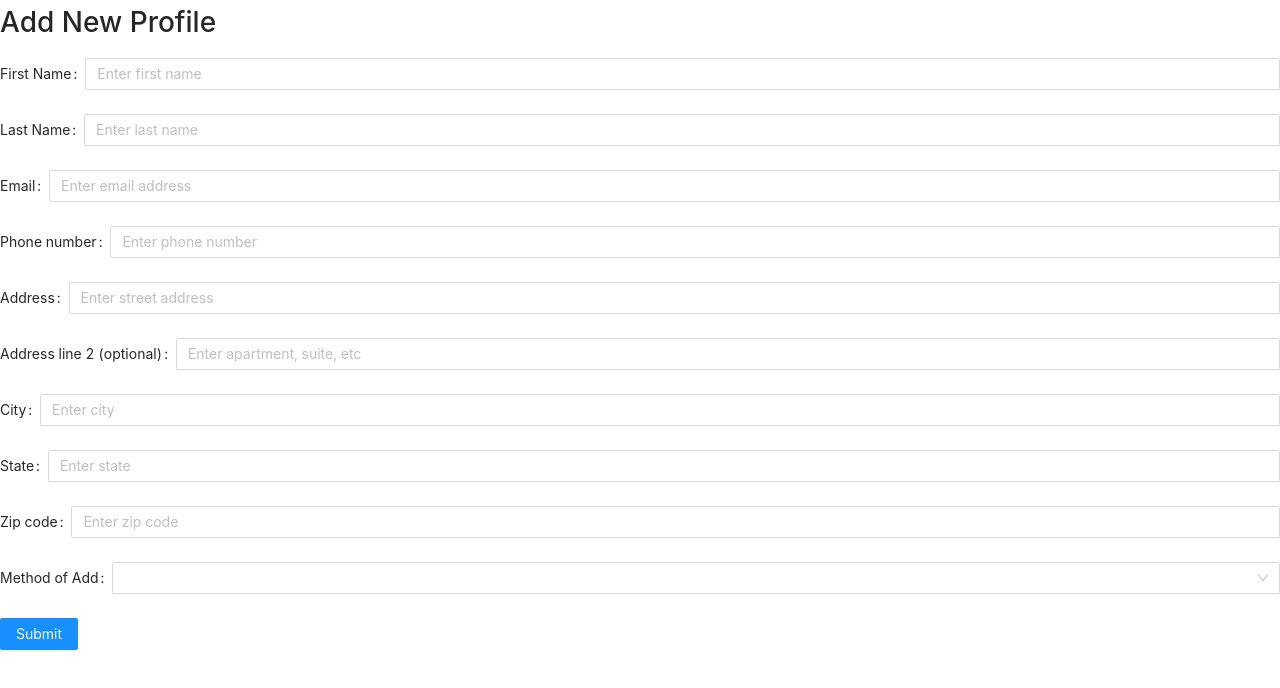
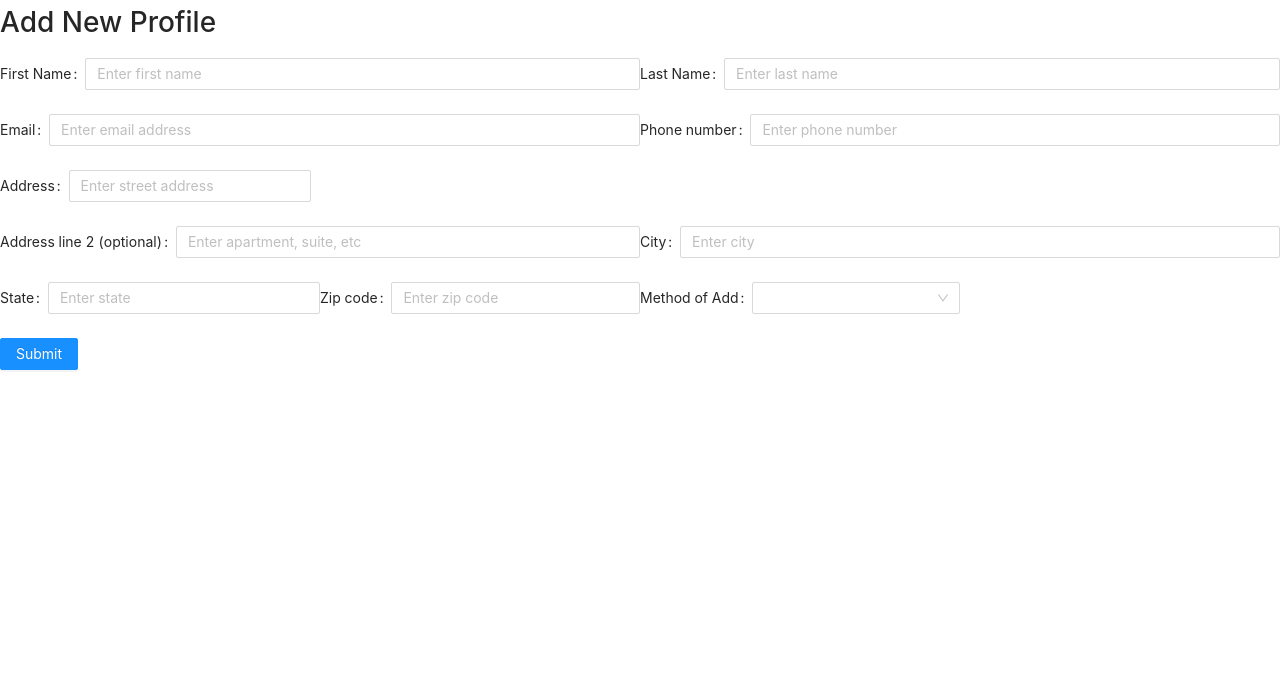
Before and after one commit to BloomTech-Labs/beerthoven-fe, a React (Create React App) app: page /people in a window 1280 px wide. Shown: the top 688 px of the page. Built offline with nearby package versions, Linux system fonts and the light colour scheme.

Commit message:
Styling for People form
Co-authored-by: ebisLab <ebaiden@techie.com>
Co-authored-by: Nolan Picini <nolanpic@gmail.com>

```diff
--- a/src/App.js
+++ b/src/App.js
@@ -8,6 +8,8 @@ import PeopleForm from './components/forms/PeopleForm';
 import EventForm from './components/forms/EventForm';
 import BackDrop from './components/BackDrop/BackDrop';
 import TicketForm from './components/forms/TicketForm';
+import VolunteerForm from './components/forms/VolunteerForm';
+
 
 function App () {
 	return (
@@ -22,6 +24,9 @@ function App () {
 				<Route path='/people'>
 					<PeopleForm />
 				</Route>
+				<Route path='/volunteer'>
+					<VolunteerForm />
+				</Route>
         <Route path="/event">
           <EventForm />
         </Route>
--- a/src/components/forms/PeopleForm.js
+++ b/src/components/forms/PeopleForm.js
@@ -1,56 +1,77 @@
 import React from 'react';
 import { useForm } from 'react-hook-form';
 
-import { Form, Input, Button, Select } from 'antd';
+import { Form, Input, Button, Select, Row, Col } from 'antd';
 
 const {Option} = Select;
 
 const PeopleForm = () => {
-	const { register, handleSubmit, errors, reset } = useForm();
-	const submitHandler = data => console.log(data, 'Haw haw - nelson muntz');
+	const { register, handleSubmit, errors } = useForm();
+  const onSubmit = data => {
+    console.log(data);
+  };
+
 
 	return (
-		<Form onSubmit={submitHandler}>
+		<Form onSubmit={handleSubmit(onSubmit)}>
 			<h1>Add New Profile</h1>
+			<Row>
+				<Col span={12}>
 					<Form.Item name='first_name' label="First Name">
 						<Input type="text" placeholder='Enter first name' ref={register({ required: true })}/>
 						{errors.first_name && <p>Required</p>}
 						{/* {errors.first_name && errors.first_name.type === "maxLength" && <p>Must be less than 20 characters.</p>} */}
 
 					</Form.Item>
+					<Form.Item name='email' label="Email">
+						<Input type='email' placeholder='Enter email address' />
+					</Form.Item>
+				</Col>
 
+				<Col span={12}>
 					<Form.Item name='last_name' label="Last Name">
 						<Input type='text' placeholder='Enter last name' />
-			</Form.Item>
-
-			<Form.Item name='email' label="Email">
-				<Input type='email' placeholder='Enter email address' />
 					</Form.Item>
 
 					<Form.Item name='phone' label="Phone number">
 						<Input type='number' placeholder='Enter phone number' />
 					</Form.Item>
+				</Col>
+			</Row>
 
+			<Row>
+				<Col>
 					<Form.Item name='address' label="Address">
 						<Input type='text' placeholder='Enter street address' />
 					</Form.Item>
+				</Col>
+			</Row>
 
+			<Row>
+				<Col span={12}>
 					<Form.Item name='address2' label="Address line 2 (optional)">
 						<Input type='text' placeholder='Enter apartment, suite, etc' />
 					</Form.Item>
-
+				</Col>
+				<Col span={12}>
 					<Form.Item name='city' label="City">
 						<Input type='text' placeholder='Enter city' />
 					</Form.Item>
+				</Col>
+			</Row>
 
+			<Row>
+				<Col span={6}>
 					<Form.Item name='state' label="State">
 						<Input type='text' placeholder='Enter state' />
 					</Form.Item>
-
+				</Col>
+				<Col span={6}>
 					<Form.Item name='zip' label="Zip code">
 						<Input type='number' placeholder='Enter zip code' />
 					</Form.Item>
-
+				</Col>
+				<Col span={6}>
 					<Form.Item name="method-of-add"  label="Method of Add">
 						<Select>
 							<Option>select</Option>
@@ -58,6 +79,9 @@ const PeopleForm = () => {
 							<Option value="option2">Option 2</Option>
 						</Select>
 					</Form.Item>
+				</Col>
+				<Col span={6}></Col>
+			</Row>
 
 			<Button type='primary'>Submit</Button>
 
--- a/src/components/forms/VolunteerForm.js
+++ b/src/components/forms/VolunteerForm.js
@@ -1,9 +1,31 @@
 import React from 'react';
+import { useForm } from "react-hook-form";
+import { Form, Input, Button } from 'antd';
 
-const Form = () => (
-	<div>
-		<h1>VolunteerForm</h1>
-	</div>
-);
+function VolunteerForm() {
+  const { register, handleSubmit, errors } = useForm();
+  const onSubmit = data => {
+    console.log(data);
+  };
 
-export default Form;
+  return (
+    <form onSubmit={handleSubmit(onSubmit)}>
+      <Form.Item>Example
+      <Input name="example" inputRef={register} />
+</Form.Item>
+	  <label>Name</label>
+      <input name="name" ref={register} />
+	  {errors.name && <p>Required</p>}
+
+      <label>ExampleRequired</label>
+      <input
+        name="exampleRequired"
+        ref={register({ required: true, maxLength: 10 })}
+      />
+      {errors.exampleRequired && <p>This field is required</p>}
+	  <button>Submit</button>
+    </form>
+  );
+}
+
+export default VolunteerForm;
```
Lines whose indentation alone changed are shown as unchanged.
